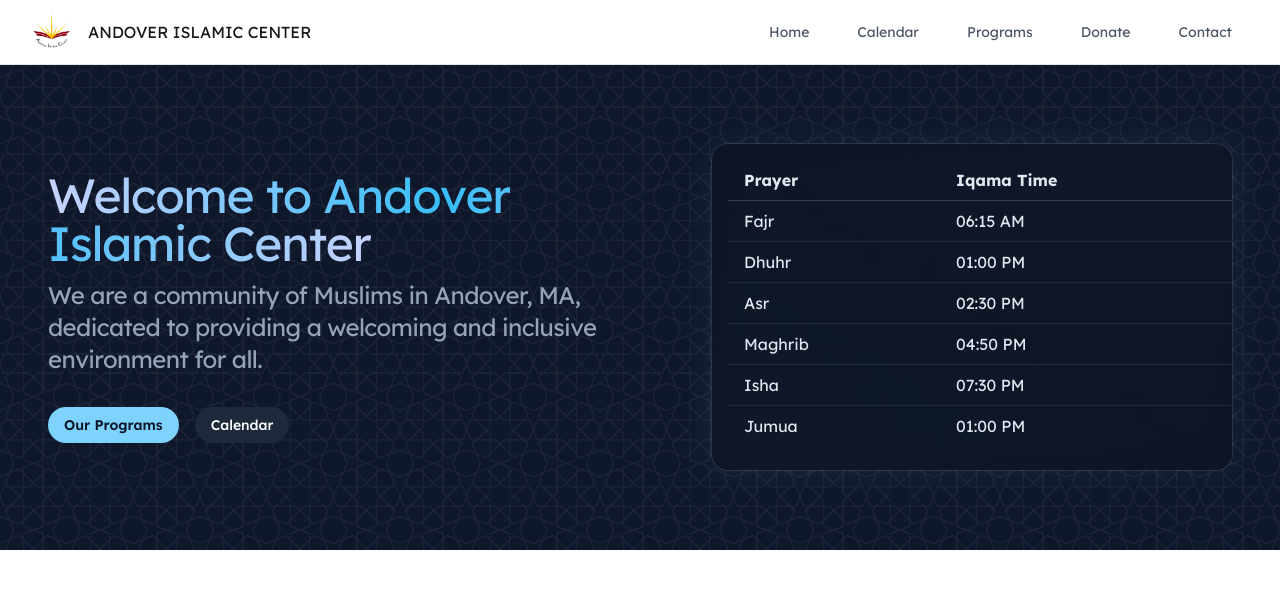
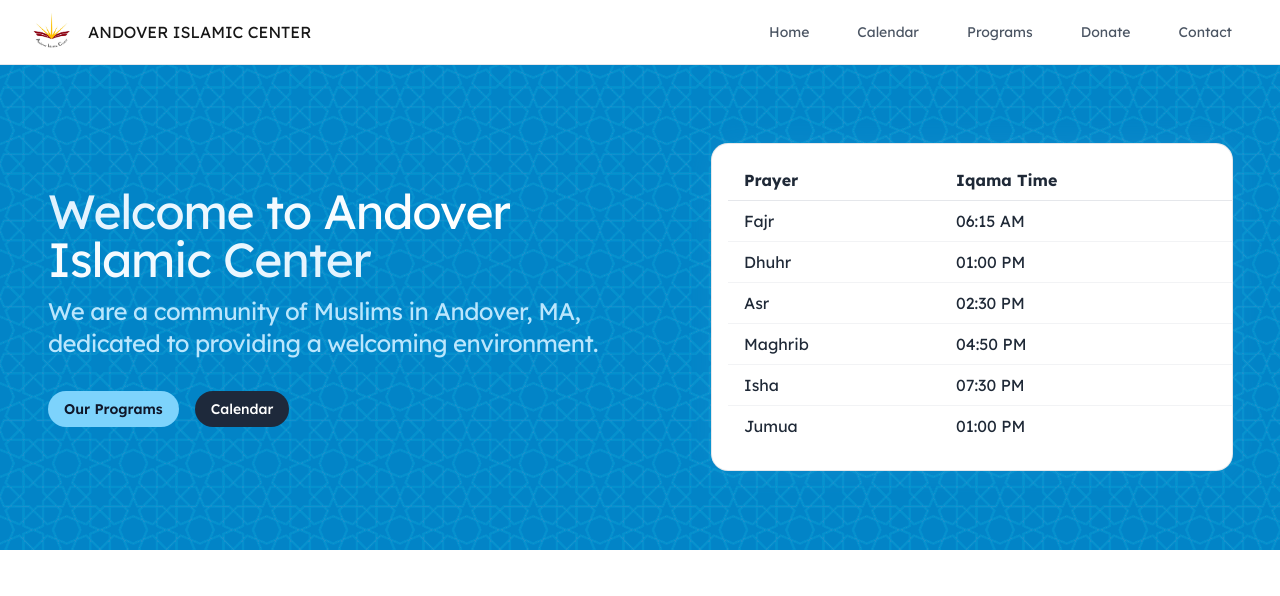
Before and after one commit to SyntakLLC/aic, a Next.js app: page / in a window 1280 px wide. Shown: the top 596 px of the page. Built offline with nearby package versions, Linux system fonts and the light colour scheme; grey boxes are pictures that could not be loaded.

Commit message:
hero updates

```diff
--- a/src/components/Hero.jsx
+++ b/src/components/Hero.jsx
@@ -4,14 +4,14 @@
 
 
 const HEADER = "Welcome to Andover Islamic Center"
-const SUB_HEADER = "We are a community of Muslims in Andover, MA, dedicated to providing a welcoming and inclusive environment for all."
+const SUB_HEADER = "We are a community of Muslims in Andover, MA, dedicated to providing a welcoming environment."
 
 
 export function Hero() {
   return (
-    <div className="relative overflow-hidden bg-slate-900 dark:-mb-32 dark:mt-[-4.5rem] dark:pb-32 dark:pt-[4.5rem] dark:lg:mt-[-4.75rem] dark:lg:pt-[4.75rem]">
+    <div className="relative overflow-hidden bg-brand-600 dark:-mb-32 dark:mt-[-4.5rem] dark:pb-32 dark:pt-[4.5rem] dark:lg:mt-[-4.75rem] dark:lg:pt-[4.75rem]">
       <div
-        className="absolute w-full h-full inset-0 opacity-5 mix-blend-color-dodge invert hue-rotate-180"
+        className="absolute w-full h-full inset-0 opacity-10 mix-blend-color-dodge invert hue-rotate-180"
         style={{
           backgroundImage: `url(${grid.src})`,
           backgroundRepeat: 'repeat',
@@ -23,10 +23,10 @@
         <div className="mx-auto max-w-7xl grid w-full grid-cols-1 items-center gap-y-16 gap-x-8 px-4 lg:max-w-8xl lg:grid-cols-2 lg:px-8 xl:gap-x-16 xl:px-12">
           <div className="relative z-10 md:text-center lg:text-left">
             <div className="relative">
-            <p className="inline bg-gradient-to-r from-indigo-200 via-brand-400 to-indigo-200 bg-clip-text font-display text-5xl tracking-tight text-transparent">
+            <p className="inline bg-gradient-to-r from-brand-100 via-white to-brand-100 bg-clip-text font-display text-5xl tracking-tight text-transparent">
                 {HEADER}
               </p>
-              <p className="mt-3 text-2xl tracking-tight text-slate-400">
+              <p className="mt-3 text-2xl tracking-tight text-brand-200">
                 {SUB_HEADER}
               </p>
               <div className="mt-8 flex gap-4 md:justify-center lg:justify-start">
@@ -43,37 +43,37 @@
             <div className="relative">
               <div className="absolute inset-0 rounded-2xl bg-gradient-to-tr from-brand-300 via-brand-300/70 to-blue-300 opacity-10 blur-lg" />
               <div className="absolute inset-0 rounded-2xl bg-gradient-to-tr from-brand-300 via-brand-300/70 to-blue-300 opacity-10" />
-              <div className="relative rounded-2xl bg-[#0A101F]/80 ring-1 ring-white/10 backdrop-blur pb-2">
+              <div className="relative rounded-2xl bg-white ring-1 ring-gray-200 backdrop-blur pb-2">
                 {/* <div className="absolute -top-px left-20 right-11 h-px bg-gradient-to-r from-brand-300/0 via-brand-300/70 to-brand-300/0" />
                 <div className="absolute -bottom-px left-11 right-20 h-px bg-gradient-to-r from-blue-400/0 via-blue-400 to-blue-400/0" /> */}
                 <div className="pl-4 pt-4">
-                  <table className="w-full text-slate-200 mb-4">
+                  <table className="w-full text-gray-800 mb-4">
                     <thead>
                       <tr>
-                        <th className="py-2 px-4 text-left border-b border-slate-700">Prayer</th>
-                        <th className="py-2 px-4 text-left border-b border-slate-700">Iqama Time</th>
+                        <th className="py-2 px-4 text-left border-b border-gray-200">Prayer</th>
+                        <th className="py-2 px-4 text-left border-b border-gray-200">Iqama Time</th>
                       </tr>
                     </thead>
                     <tbody>
                       <tr>
-                        <td className="py-2 px-4 border-b border-slate-700/50">Fajr</td>
-                        <td className="py-2 px-4 border-b border-slate-700/50">06:15 AM</td>
+                        <td className="py-2 px-4 border-b border-gray-200/50">Fajr</td>
+                        <td className="py-2 px-4 border-b border-gray-200/50">06:15 AM</td>
                       </tr>
                       <tr>
-                        <td className="py-2 px-4 border-b border-slate-700/50">Dhuhr</td>
-                        <td className="py-2 px-4 border-b border-slate-700/50">01:00 PM</td>
+                        <td className="py-2 px-4 border-b border-gray-200/50">Dhuhr</td>
+                        <td className="py-2 px-4 border-b border-gray-200/50">01:00 PM</td>
                       </tr>
                       <tr>
-                        <td className="py-2 px-4 border-b border-slate-700/50">Asr</td>
-                        <td className="py-2 px-4 border-b border-slate-700/50">02:30 PM</td>
+                        <td className="py-2 px-4 border-b border-gray-200/50">Asr</td>
+                        <td className="py-2 px-4 border-b border-gray-200/50">02:30 PM</td>
                       </tr>
                       <tr>
-                        <td className="py-2 px-4 border-b border-slate-700/50">Maghrib</td>
-                        <td className="py-2 px-4 border-b border-slate-700/50">04:50 PM</td>
+                        <td className="py-2 px-4 border-b border-gray-200/50">Maghrib</td>
+                        <td className="py-2 px-4 border-b border-gray-200/50">04:50 PM</td>
                       </tr>
                       <tr>
-                        <td className="py-2 px-4 border-b border-slate-700/50">Isha</td>
-                        <td className="py-2 px-4 border-b border-slate-700/50">07:30 PM</td>
+                        <td className="py-2 px-4 border-b border-gray-200/50">Isha</td>
+                        <td className="py-2 px-4 border-b border-gray-200/50">07:30 PM</td>
                       </tr>
                       <tr>
                         <td className="py-2 px-4">Jumua</td>
```
